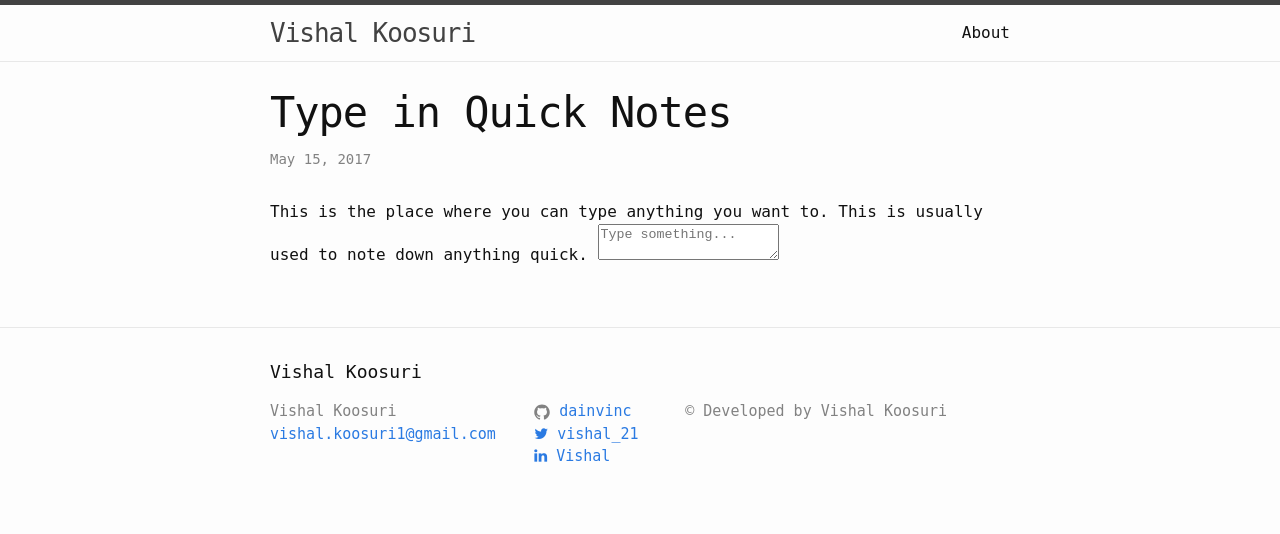
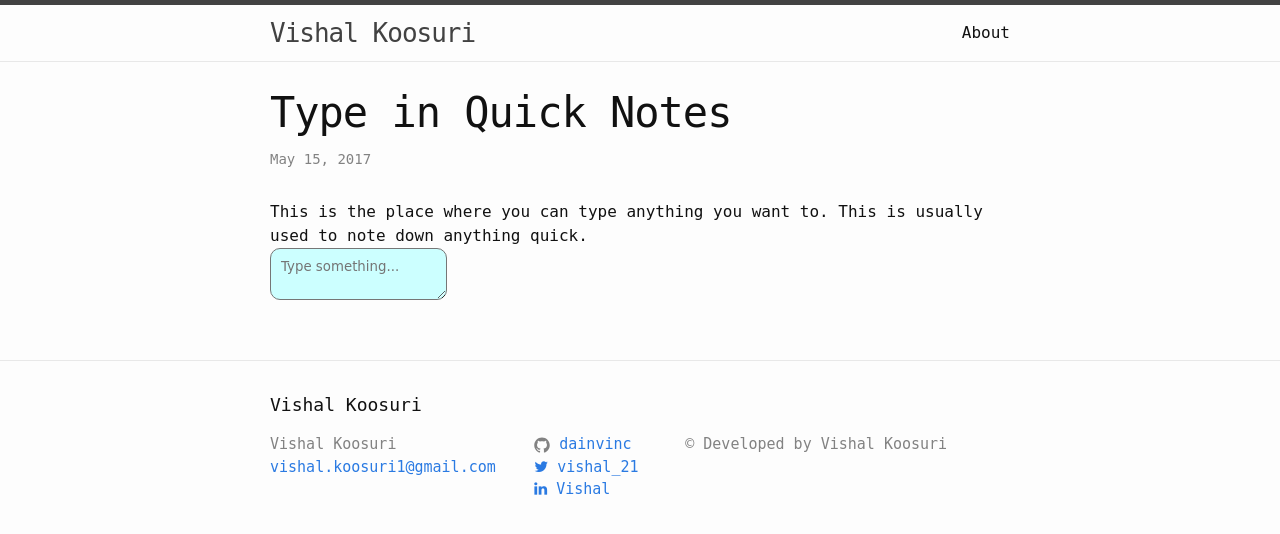
Before and after one commit to dainvinc/dainvinc.github.io, a Jekyll site: the page built from _posts/2017-05-15-quick-notes.html, in a window 1280 px wide. Shown: the top 534 px of the page. Built offline with Jekyll 4.4.1, drawn with Linux system fonts in a browser that asks for light colours; nearby versions of some CDN libraries.

Commit message:
Added styling to my text area in quicknotes

```diff
--- a/css/custom.css
+++ b/css/custom.css
@@ -9,3 +9,12 @@
     padding: 10px;
     margin: 6px;
 }
+
+.quicknotes {
+    display: block;
+    font-family: Comic Sans MS;
+    padding: 10px;
+    border-radius: 10px;
+    background-color: #CCFFFF;
+    outline: none;
+}
```
